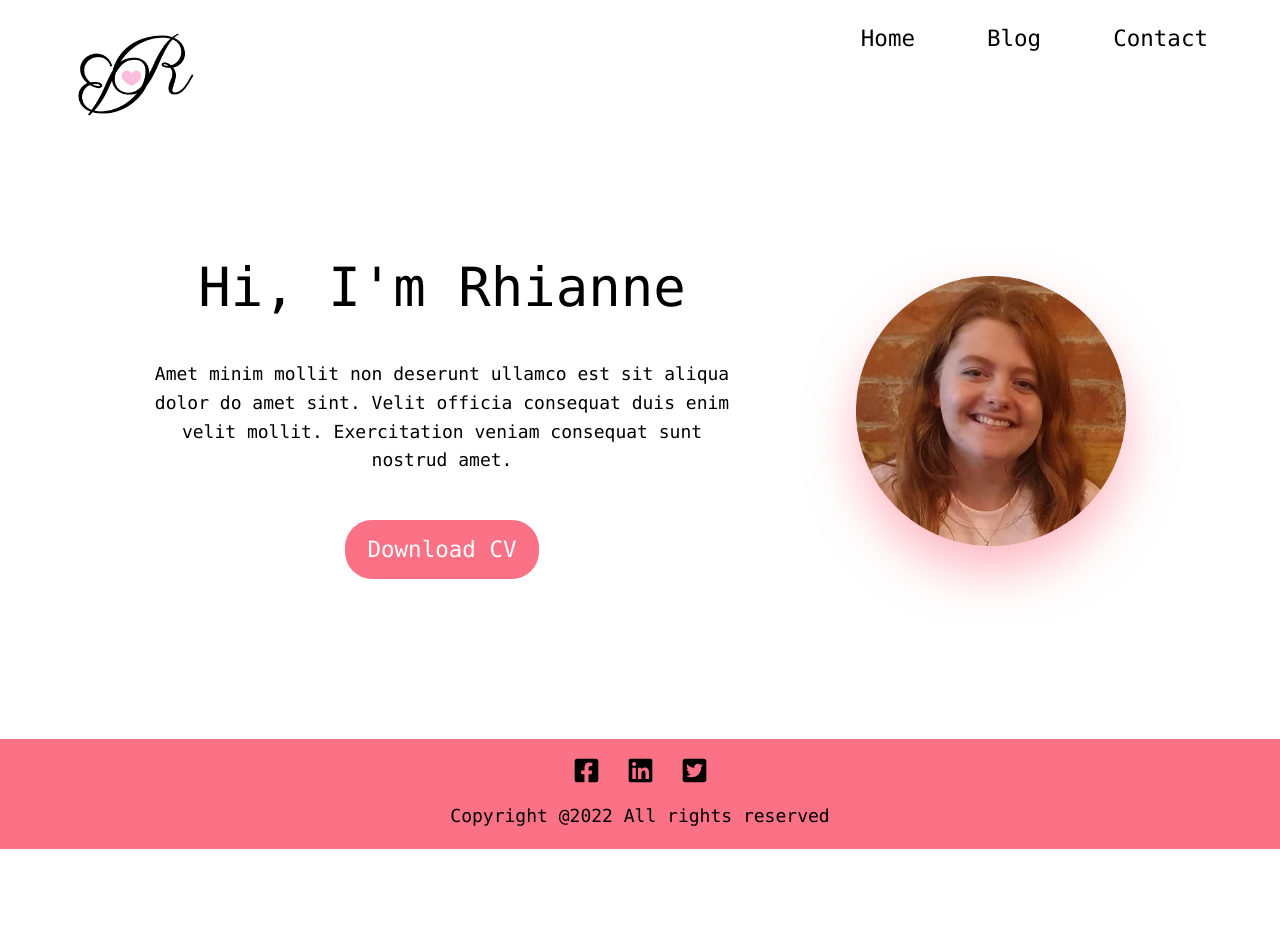
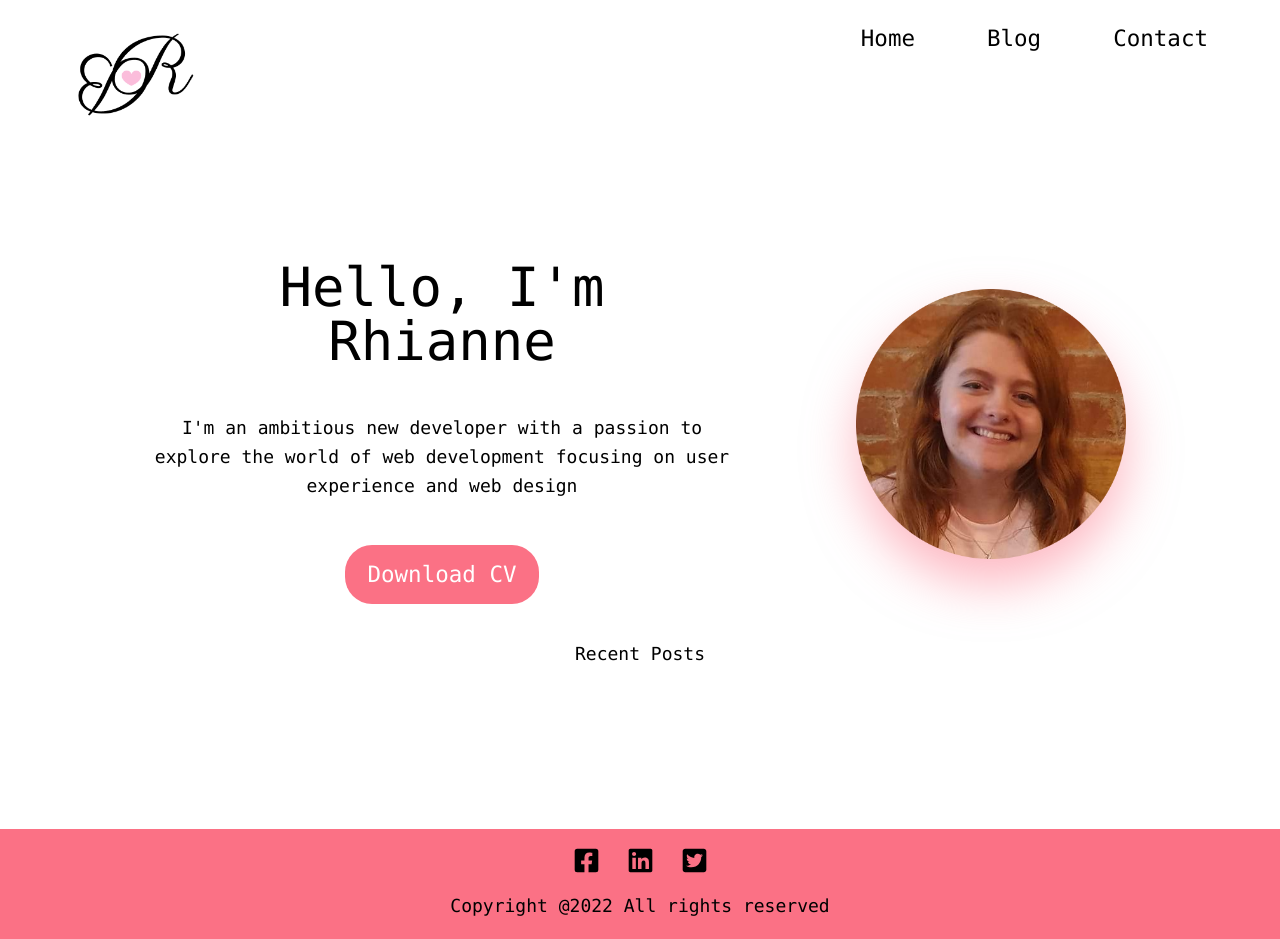
Before and after one commit to RhianneB/next-blog2, a Next.js app: page / in a window 1280 px wide. Before the commit the page ends 849 px from the top, so only its background shows below. Built offline with nearby package versions, Linux system fonts and the light colour scheme.

Commit message:
Added description

```diff
--- a/pages/index.js
+++ b/pages/index.js
@@ -21,16 +21,16 @@ export default function Home() {
             <Image src={profilePic} alt="Person"/>
             </div>
             <div className='flex flex-col items-center space-y-10 md:max-w-lg'>
-              <h1 className="text-5xl text-center">Hi, I'm Rhianne</h1>
+              <h1 className="text-5xl text-center">Hello, I'm Rhianne</h1>
                 <p className='text-center'>
-                Amet minim mollit non deserunt ullamco est sit aliqua dolor do amet sint.
-                Velit officia consequat duis enim velit mollit. Exercitation veniam consequat sunt nostrud amet.
+                I'm an ambitious new developer with a passion to explore the world of web development focusing on user experience and web design
                 </p>
                 <a href="/CV.pdf" download={"CV-Rhianne Bruce.pdf"}>
                   <button className='text-xl font-medium text-white bg-rose-400 hover:bg-black hover:animate-bounce py-3 px-5 rounded-3xl'>Download CV</button>
                 </a>
             </div>
           </div>
+          <h4 className='text-center mt-8'>Recent Posts</h4>
       </div>
       <Footer/>
     </div>
```
